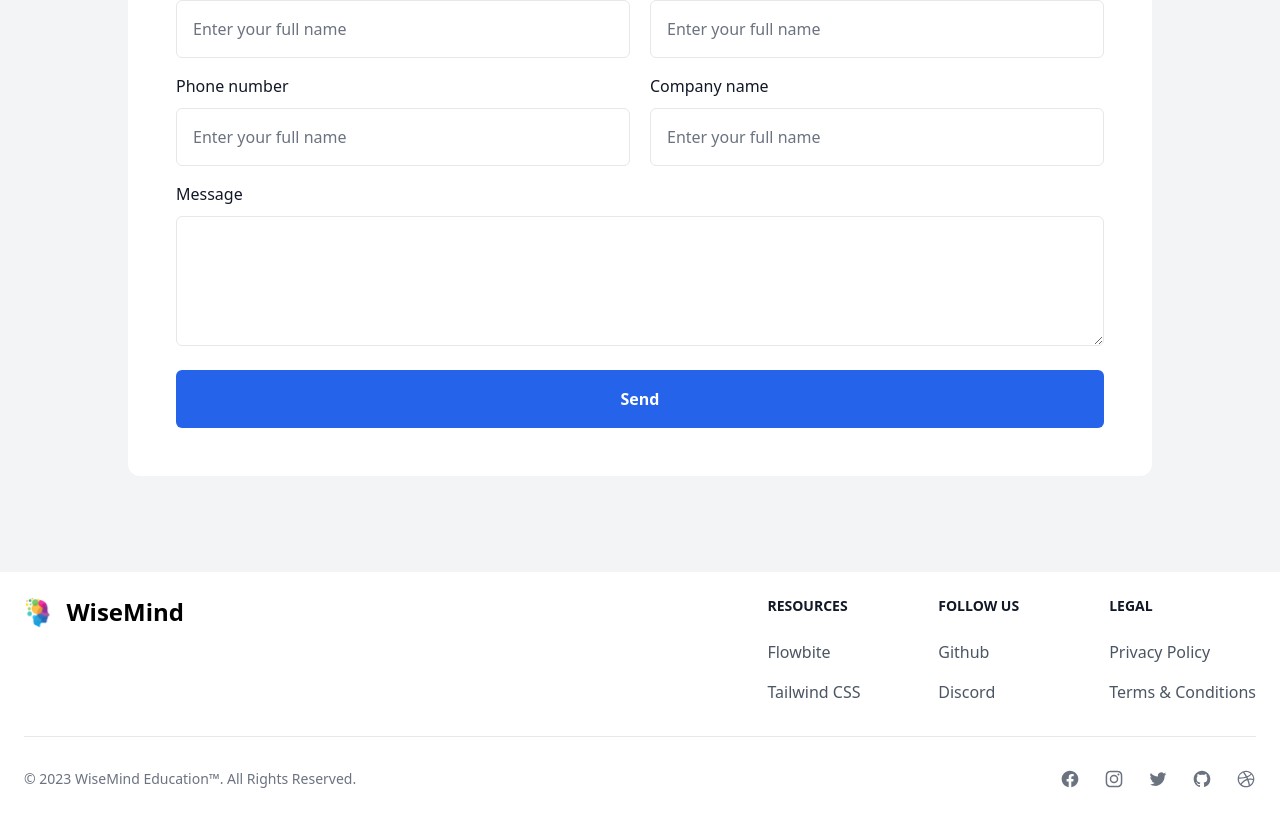
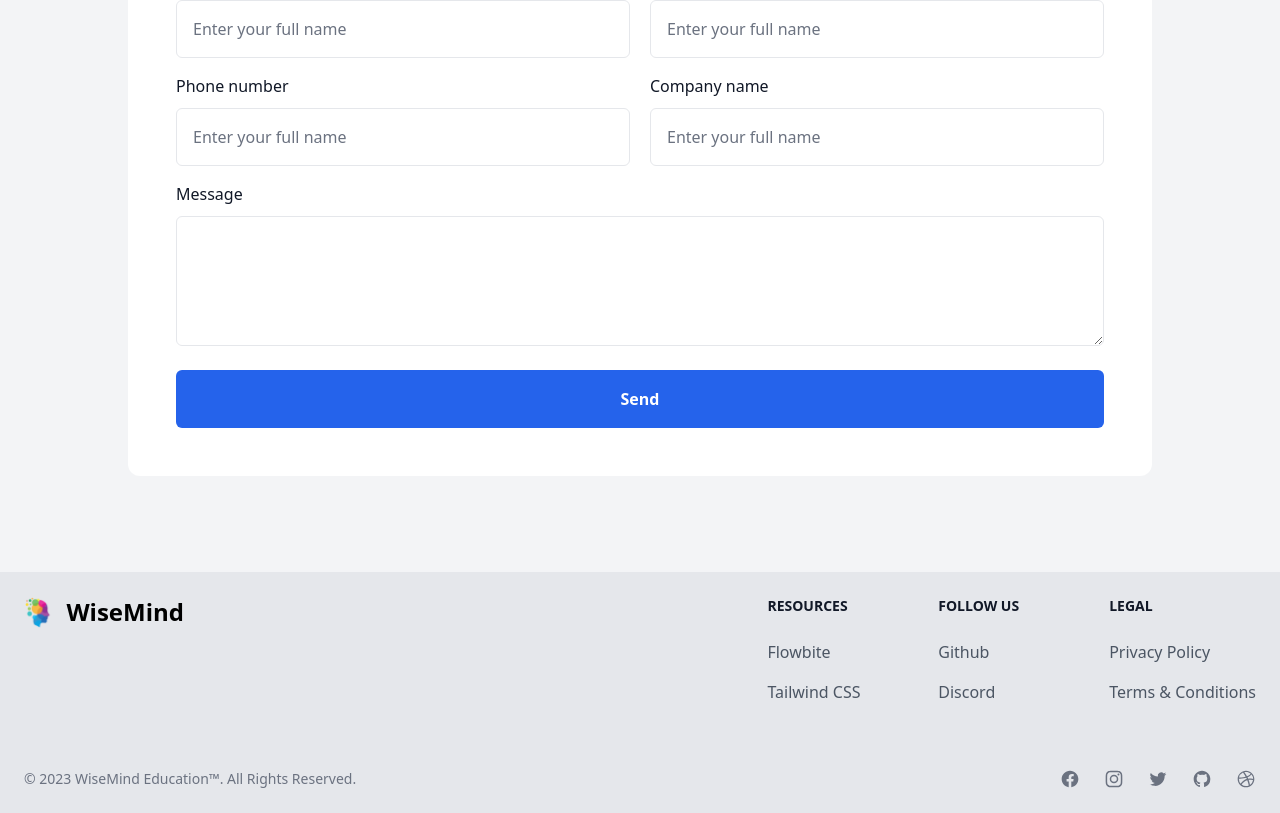
Before and after one commit to gitamgadtaula/wisemind, a Nuxt app: page / in a window 1280 px wide. Shown: the part 4821-5634 px from the top of the page. Built offline with nearby package versions, Linux system fonts and the light colour scheme.

Commit message:
changed designs

```diff
--- a/components/FooterComponent.vue
+++ b/components/FooterComponent.vue
@@ -1,5 +1,5 @@
 <template>
-  <footer class="p-4 bg-white sm:p-6 dark:bg-gray-800">
+  <footer class="p-4 bg-gray-200 sm:p-6 dark:bg-gray-800">
     <div class="mx-auto max-w-screen-xl">
       <div class="md:flex md:justify-between">
         <div class="mb-6 md:mb-0">
```
